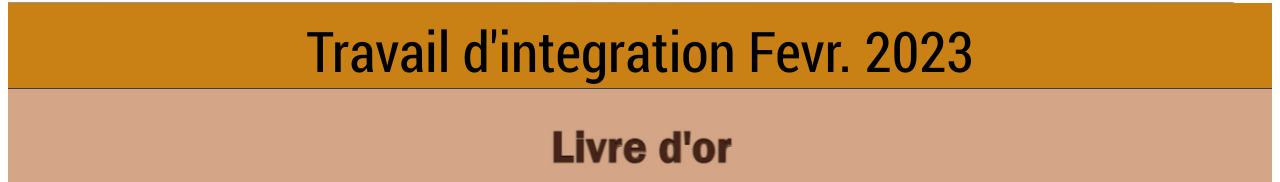
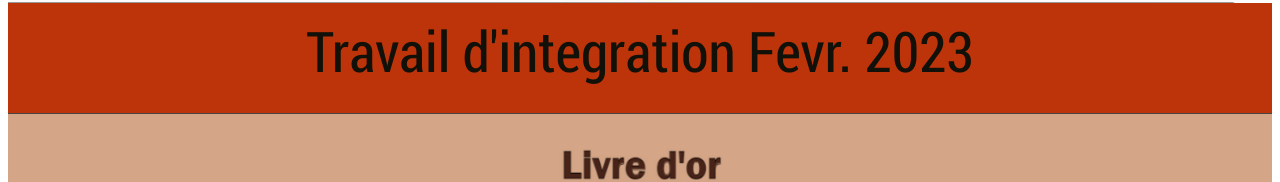
Before and after one commit to BailGui/ftp, a plain HTML site: page index.html in a window 1280 px wide. Shown: the part 2635-2817 px from the top of the page. Drawn offline with Linux system fonts and the light colour scheme.

Commit message:
majCssHtml

```diff
--- a/Public/css/style.css
+++ b/Public/css/style.css
@@ -44,6 +44,7 @@ html{
 
     margin: 0;
     padding: 0;
+
   }
 
 .parallax {
@@ -84,13 +85,16 @@ background-image: url(../img/travaildinte.jpg);
     background-image: url(../img/Ti2.jpg);
 
     /* Set a specific height */
-    min-height: 885px;
+    min-height: 780px;
 
     /* Create the parallax scrolling effect */
     background-attachment: fixed;
     background-position: center;
     background-repeat: no-repeat;
     background-size: cover;
+
+    margin: 0;
+    padding: 0;
 
   }
 
@@ -101,6 +105,9 @@ background-image: url(../img/travaildinte.jpg);
     color: gold; /* couleur de la typo */
     text-align: center;
     padding-top: 10px;
+    height: 100px;
+    background-color: rgb(159, 51, 51);
+    font-size: 56px
   }
 
   .ti{
@@ -108,4 +115,18 @@ background-image: url(../img/travaildinte.jpg);
     text-align: center;
     padding-top: 10px;
     padding-bottom: 0px;
+    height: 100px;
+    background-color: rgb(201, 129, 22);
+    font-size: 56px;
   }
+
+  .ti2{
+    font-family: 'roboto';
+    color: rgb(17, 16, 9); /* couleur de la typo */
+    text-align: center;
+    padding-top: 10px;
+    padding-bottom: 0px;
+    background-color: rgb(190, 52, 10);
+    height: 100px;
+    font-size: 56px;
+  }
--- a/index.html
+++ b/index.html
@@ -9,7 +9,6 @@
 
     <div
       class="prefo"
-      style="height: 100px; background-color: rgb(159, 51, 51); font-size: 56px"
     >
       Site de preformation Nov. 2023
     </div>
@@ -20,11 +19,7 @@
 
     <div
       class="ti"
-      style="
-        height: 100px;
-        background-color: rgb(201, 129, 22);
-        font-size: 56px;
-      "
+
     >
       Travail d'integration Dec. 2023
     </div>
@@ -34,18 +29,13 @@
     ></a>
 
     <div
-      class="ti"
-      style="
-        height: 100px;
-        background-color: rgb(201, 129, 22);
-        font-size: 56px;
-      "
+      class="ti2"
     >
       Travail d'integration Fevr. 2023
-
+    </div>
       <a href="https://2023.webdev-cf2m.be/Guillaume/TI-2/public/"
         ><div class="parallax2"></div
       ></a>
-    </div>
+
   </body>
 </html>
```
